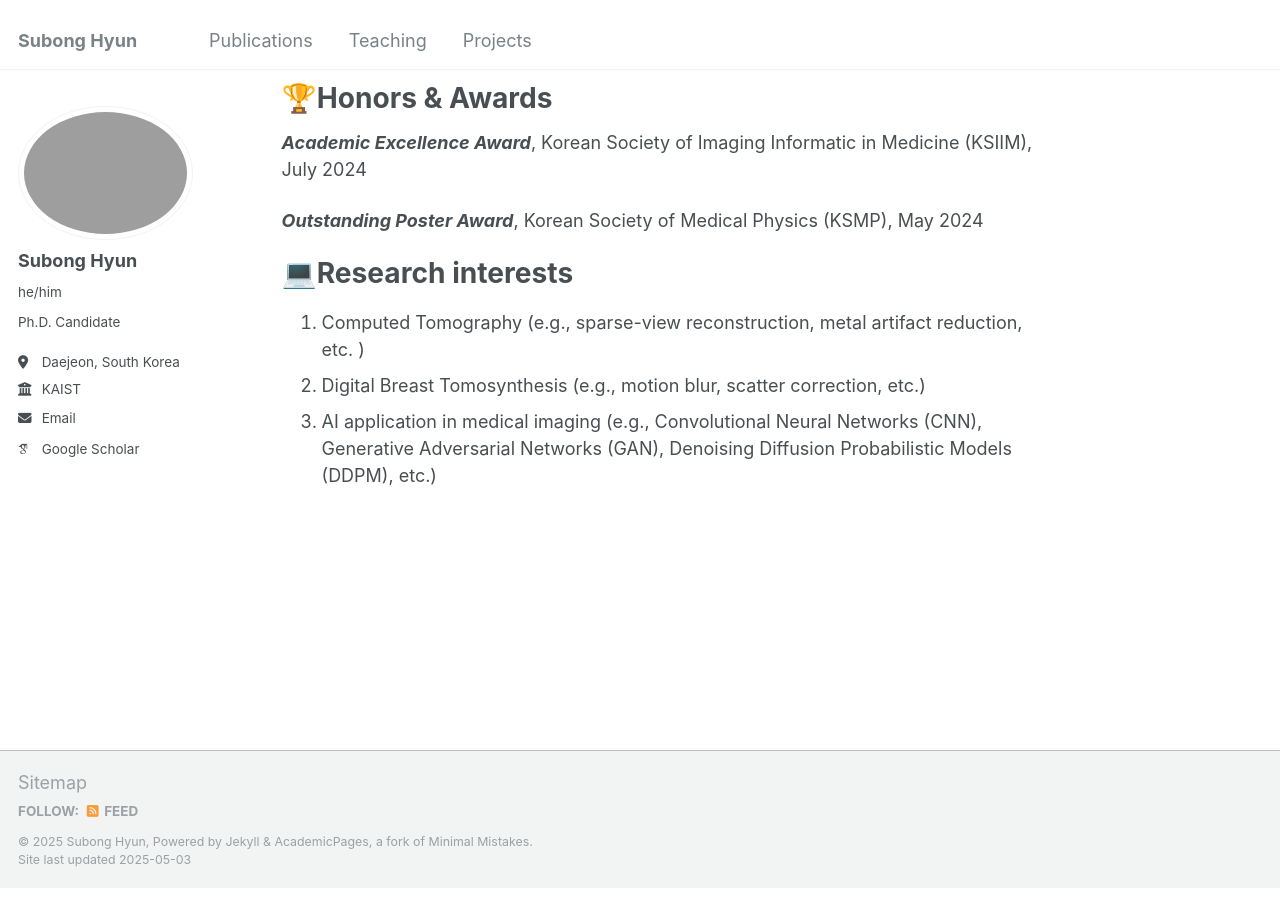
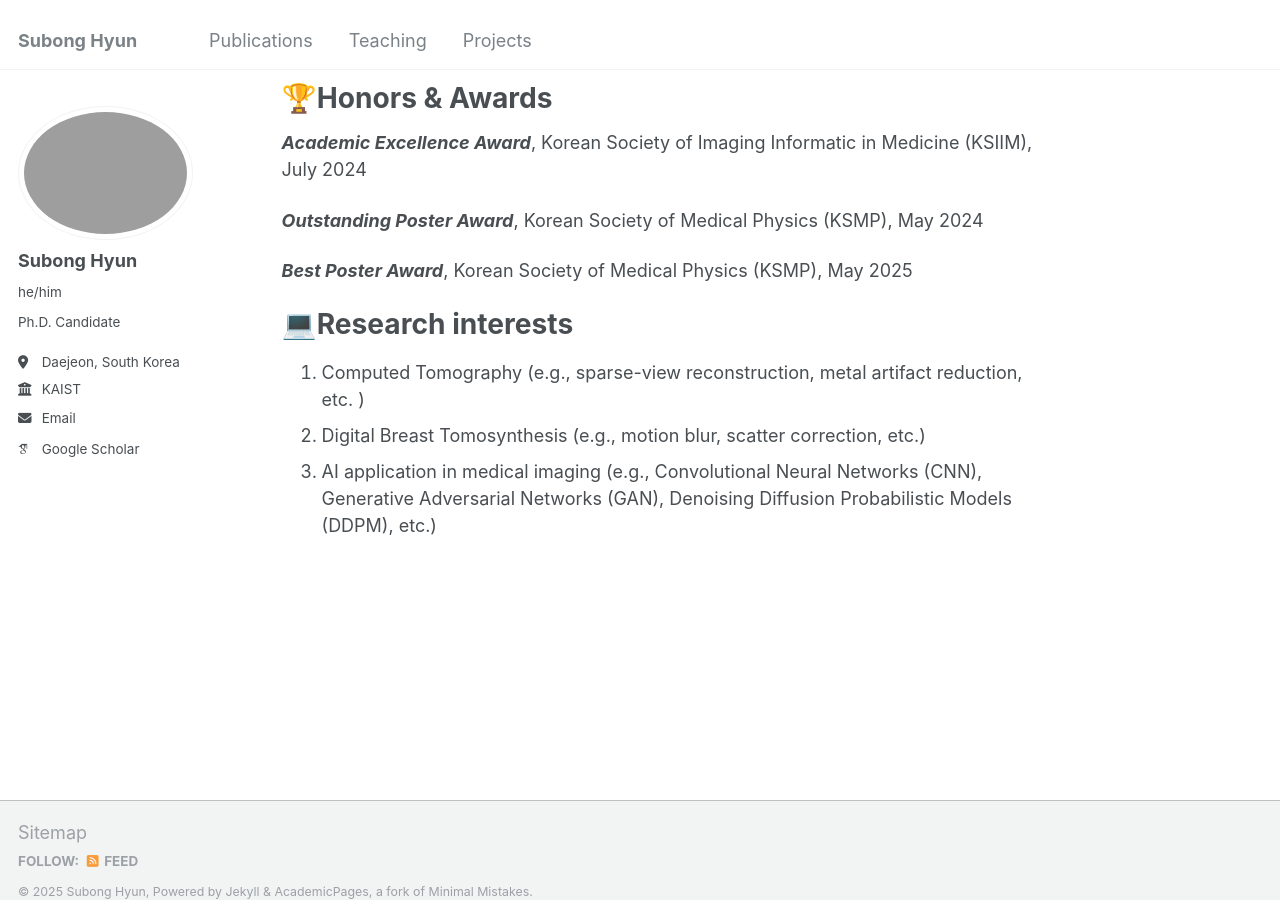
Before and after one commit to SubongHyun/subonghyun.github.io, a Jekyll site: the page built from _pages/about.md, in a window 1280 px wide and 900 px high, scrolled down 730 px. Built offline with Jekyll 4.4.1, drawn with Linux system fonts in a browser that asks for light colours; some web fonts are replaced.

Commit message:
Update about.md

```diff
--- a/_pages/about.md
+++ b/_pages/about.md
@@ -27,6 +27,8 @@ _**Academic Excellence Award**_, Korean Society of Imaging Informatic in Medicin
 
 _**Outstanding Poster Award**_, Korean Society of Medical Physics (KSMP), May 2024
 
+_**Best Poster Award**_, Korean Society of Medical Physics (KSMP), May 2025
+
 💻Research interests
 ======
 1. Computed Tomography (e.g., sparse-view reconstruction, metal artifact reduction, etc. )
```
